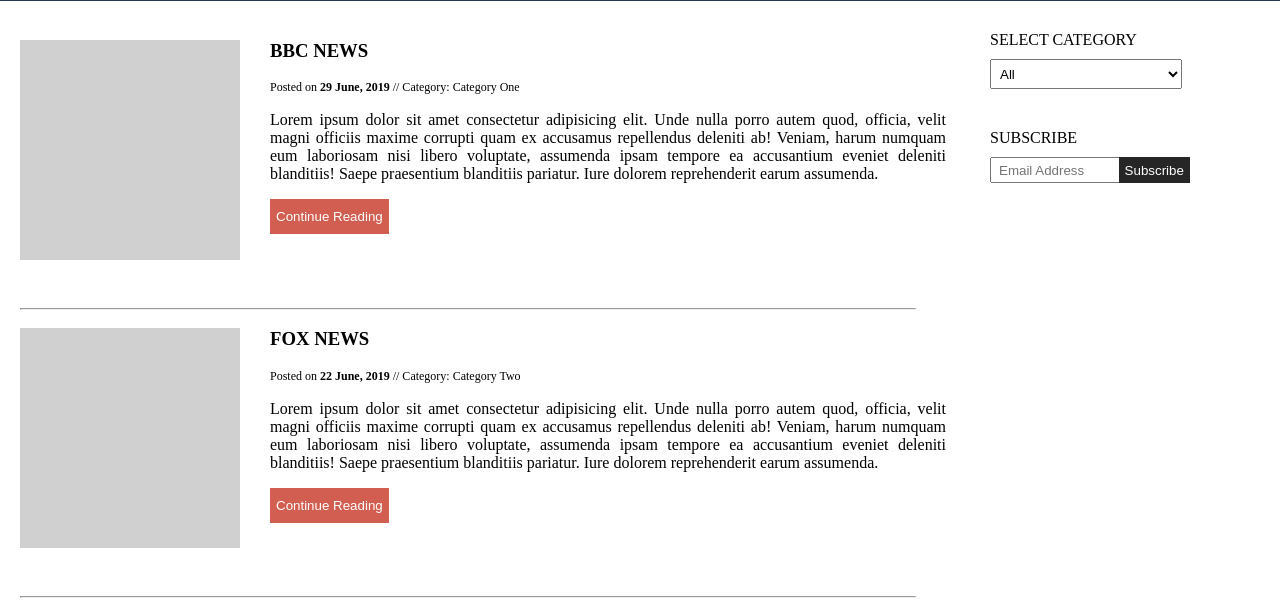
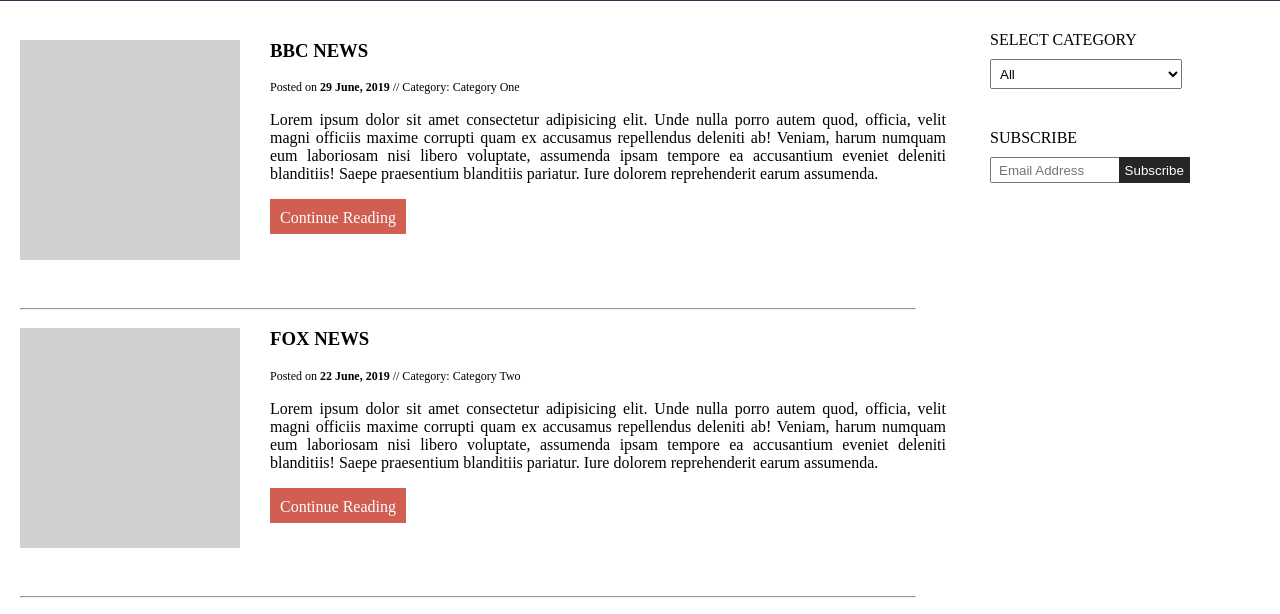
Before and after one commit to Dhruv1107/Webpage_task, a plain HTML site: page index.html in a window 1280 px wide. Shown: the part 99-713 px from the top of the page. Drawn offline with Linux system fonts and the light colour scheme.

Commit message:
Added animations for button and Heading

```diff
--- a/index.html
+++ b/index.html
@@ -3,7 +3,6 @@
 <head>
     <meta charset="UTF-8">
     <meta name="viewport" content="width=device-width, initial-scale=1.0">
-    <meta http-equiv="X-UA-Compatible" content="ie=edge">
     <link rel="stylesheet" type="text/css" href="style.css">
     <title>Task</title>
 </head>
@@ -18,7 +17,7 @@
             <h3 class="content__modifier content__head">BBC NEWS</h3>
             <p class="content__modifier content__date">Posted on <b>29 June, 2019</b> // Category: Category One</p>
             <p class="content__modifier content__matter">Lorem ipsum dolor sit amet consectetur adipisicing elit. Unde nulla porro autem quod, officia, velit magni officiis maxime corrupti quam ex accusamus repellendus deleniti ab! Veniam, harum numquam eum laboriosam nisi libero voluptate, assumenda ipsam tempore ea accusantium eveniet deleniti blanditiis! Saepe praesentium blanditiis pariatur. Iure dolorem reprehenderit earum assumenda.</p>
-            <button class="content__modifier content__button">Continue Reading</button>
+            <a href="#" class="content__modifier btn btn--pink">Continue Reading</a>
         </div>
         <hr>
         <div class="content__sub">
@@ -26,7 +25,7 @@
                 <h3 class="content__modifier content__head">FOX NEWS</h3>
                 <p class="content__modifier content__date">Posted on <b>22 June, 2019</b> // Category: Category Two</p>
                 <p class="content__modifier content__matter">Lorem ipsum dolor sit amet consectetur adipisicing elit. Unde nulla porro autem quod, officia, velit magni officiis maxime corrupti quam ex accusamus repellendus deleniti ab! Veniam, harum numquam eum laboriosam nisi libero voluptate, assumenda ipsam tempore ea accusantium eveniet deleniti blanditiis! Saepe praesentium blanditiis pariatur. Iure dolorem reprehenderit earum assumenda.</p>
-                <button class="content__modifier content__button">Continue Reading</button>
+                <a href="#" class="content__modifier btn btn--pink">Continue Reading</a>
         </div>
         <hr>
         <div class="content__sub">
@@ -34,7 +33,7 @@
                 <h3 class="content__modifier content__head">NBC NEWS</h3>
                 <p class="content__modifier content__date">Posted on <b>20 June, 2019</b> // Category: Category One</p>
                 <p class="content__modifier content__matter">Lorem ipsum dolor sit amet consectetur adipisicing elit. Unde nulla porro autem quod, officia, velit magni officiis maxime corrupti quam ex accusamus repellendus deleniti ab! Veniam, harum numquam eum laboriosam nisi libero voluptate, assumenda ipsam tempore ea accusantium eveniet deleniti blanditiis! Saepe praesentium blanditiis pariatur. Iure dolorem reprehenderit earum assumenda.</p>
-                <button class="content__modifier content__modifier content__button">Continue Reading</button>
+                <a href="#" class="content__modifier btn btn--pink">Continue Reading</a>
         </div>
     </div>
     <div class="form">
--- a/style.css
+++ b/style.css
@@ -14,6 +14,22 @@ body {
 	position: absolute;
 	top: 20px;
 	left: 30px;
+	animation: moveInRight 1s ease-out;
+}
+@keyframes moveInRight {
+	0% {
+		opacity: 0;
+		transform: translateX(10rem);
+	}
+
+	80% {
+		transform: translateX(-2rem);
+	}
+
+	100% {
+		opacity: 1;
+		transform: translate(0);
+	}
 }
 .header__caption {
 	color: white;
@@ -47,12 +63,55 @@ body {
 .content__matter {
 	text-align: justify;
 }
-.content__button {
-	background: #d25e52;
-	color: white;
-	height: 35px;
+
+.btn:link,
+.btn:visited {
+	text-decoration: none;
+	padding: 10px;
+	display: inline-block;
+	transition: all .2s;
+	/* All the properties are enabled to be animated. The transition property should be on initial state */
+	height: 15px;
 	border: 0;
 }
+
+.btn:hover {
+	transform: translateY(-3px);
+	box-shadow: 0 1rem 2rem rgba(0, 0, 0, .2);
+}
+
+.btn:active {
+	transform: translateY(-1px);
+	box-shadow: 0 .5rem 1rem rgba(0, 0, 0, .2);
+}
+
+.btn--pink {
+	background-color: #d25e52;
+	color: white;
+}
+
+.btn::after {
+	/* After pseudo element is treated as a child of the btn*/
+	content: "";
+	display: inline-block;
+	height: 100%;
+	width: 100%;
+	position: absolute; /*parent(reference) is btn*/
+	top: 0;
+	left: 0;
+	z-index: -1;
+	transition: all .4s;
+}
+
+.btn--pink::after {
+	background-color: #d25e52;
+}
+
+.btn:hover::after {
+	transform: scaleX(1.5) scaleY(1.6);
+	opacity: 0;
+}
+
 .form {
 	width: 25vw;
 	float: right;
```
